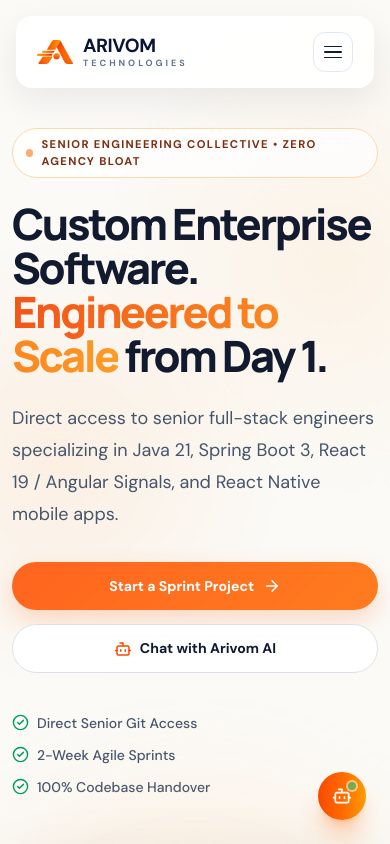
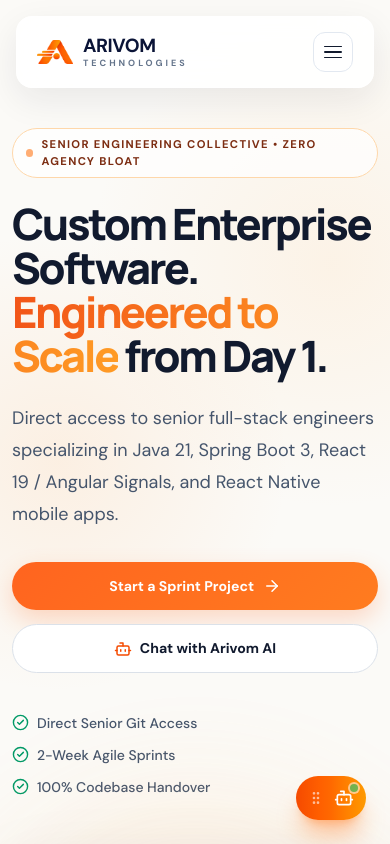
Before and after one commit to arivomtechnologies/New-Arivom-Technologies, a React (Vite) app: page / in a window 390 px wide. Shown: the top 844 px of the page. Built offline with nearby package versions, Linux system fonts and the light colour scheme.

Commit message:
feat: make AI Co-Pilot button and chat modal freely moveable and draggable across the screen

```diff
--- a/src/app/components/AiAssistantWidget.tsx
+++ b/src/app/components/AiAssistantWidget.tsx
@@ -1,6 +1,7 @@
 import { useEffect, useRef, useState } from 'react'
 import {
   Bot,
+  GripVertical,
   MessageSquare,
   Send,
   Sparkles,
@@ -39,6 +40,214 @@ export function AiAssistantWidget() {
   ])
 
   const messagesEndRef = useRef<HTMLDivElement>(null)
+
+  // 1. Moveable Floating Launcher State & Ref
+  const launcherRef = useRef<HTMLDivElement>(null)
+  const [launcherPos, setLauncherPos] = useState<{ x: number; y: number } | null>(() => {
+    if (typeof window !== 'undefined') {
+      try {
+        const saved = localStorage.getItem('arivom_ai_launcher_pos')
+        if (saved) {
+          const parsed = JSON.parse(saved)
+          if (typeof parsed.x === 'number' && typeof parsed.y === 'number') {
+            return parsed
+          }
+        }
+      } catch {}
+    }
+    return null
+  })
+  const [isDraggingLauncher, setIsDraggingLauncher] = useState(false)
+  const launcherDragRef = useRef<{
+    startX: number
+    startY: number
+    originX: number
+    originY: number
+    hasMoved: boolean
+  } | null>(null)
+
+  // 2. Moveable Modal Drawer State & Ref
+  const modalRef = useRef<HTMLDivElement>(null)
+  const [modalPos, setModalPos] = useState<{ x: number; y: number } | null>(null)
+  const [isDraggingModal, setIsDraggingModal] = useState(false)
+  const modalDragRef = useRef<{
+    startX: number
+    startY: number
+    originX: number
+    originY: number
+    hasMoved: boolean
+  } | null>(null)
+
+  // Clamping helpers
+  const clampLauncher = (x: number, y: number) => {
+    const pad = 12
+    const w = launcherRef.current?.offsetWidth || 220
+    const h = launcherRef.current?.offsetHeight || 56
+    const maxX = Math.max(pad, window.innerWidth - w - pad)
+    const maxY = Math.max(pad, window.innerHeight - h - pad)
+    return {
+      x: Math.min(Math.max(pad, x), maxX),
+      y: Math.min(Math.max(pad, y), maxY),
+    }
+  }
+
+  const clampModal = (x: number, y: number) => {
+    const pad = 8
+    const w = modalRef.current?.offsetWidth || 380
+    const h = modalRef.current?.offsetHeight || 580
+    const maxX = Math.max(pad, window.innerWidth - w - pad)
+    const maxY = Math.max(pad, window.innerHeight - h - pad)
+    return {
+      x: Math.min(Math.max(pad, x), maxX),
+      y: Math.min(Math.max(pad, y), maxY),
+    }
+  }
+
+  // Handle window resize so widgets never get pushed off-screen
+  useEffect(() => {
+    const handleResize = () => {
+      if (launcherPos) {
+        const clamped = clampLauncher(launcherPos.x, launcherPos.y)
+        if (clamped.x !== launcherPos.x || clamped.y !== launcherPos.y) {
+          setLauncherPos(clamped)
+        }
+      }
+      if (modalPos) {
+        const clamped = clampModal(modalPos.x, modalPos.y)
+        if (clamped.x !== modalPos.x || clamped.y !== modalPos.y) {
+          setModalPos(clamped)
+        }
+      }
+    }
+    window.addEventListener('resize', handleResize)
+    return () => window.removeEventListener('resize', handleResize)
+  }, [launcherPos, modalPos])
+
+  // Launcher Pointer Handlers
+  const handleLauncherPointerDown = (e: React.PointerEvent<HTMLDivElement>) => {
+    if (e.button !== 0) return
+    const rect = launcherRef.current?.getBoundingClientRect()
+    if (!rect) return
+
+    launcherDragRef.current = {
+      startX: e.clientX,
+      startY: e.clientY,
+      originX: rect.left,
+      originY: rect.top,
+      hasMoved: false,
+    }
+
+    try {
+      e.currentTarget.setPointerCapture(e.pointerId)
+    } catch {}
+    setIsDraggingLauncher(true)
+  }
+
+  const handleLauncherPointerMove = (e: React.PointerEvent<HTMLDivElement>) => {
+    if (!launcherDragRef.current) return
+    const deltaX = e.clientX - launcherDragRef.current.startX
+    const deltaY = e.clientY - launcherDragRef.current.startY
+
+    if (!launcherDragRef.current.hasMoved && Math.hypot(deltaX, deltaY) > 4) {
+      launcherDragRef.current.hasMoved = true
+    }
+
+    if (launcherDragRef.current.hasMoved) {
+      const next = clampLauncher(
+        launcherDragRef.current.originX + deltaX,
+        launcherDragRef.current.originY + deltaY
+      )
+      setLauncherPos(next)
+    }
+  }
+
+  const handleLauncherPointerUp = (e: React.PointerEvent<HTMLDivElement>) => {
+    if (!launcherDragRef.current) return
+    try {
+      e.currentTarget.releasePointerCapture(e.pointerId)
+    } catch {}
+
+    const moved = launcherDragRef.current.hasMoved
+    launcherDragRef.current = null
+    setIsDraggingLauncher(false)
+
+    if (moved) {
+      if (launcherPos) {
+        try {
+          localStorage.setItem('arivom_ai_launcher_pos', JSON.stringify(launcherPos))
+        } catch {}
+      }
+    } else {
+      setIsOpen(true)
+    }
+  }
+
+  const handleLauncherPointerCancel = (e: React.PointerEvent<HTMLDivElement>) => {
+    if (!launcherDragRef.current) return
+    try {
+      e.currentTarget.releasePointerCapture(e.pointerId)
+    } catch {}
+    launcherDragRef.current = null
+    setIsDraggingLauncher(false)
+  }
+
+  // Modal Header Pointer Handlers
+  const handleModalHeaderPointerDown = (e: React.PointerEvent<HTMLDivElement>) => {
+    if (e.button !== 0) return
+    if ((e.target as HTMLElement).closest('button')) return
+
+    const rect = modalRef.current?.getBoundingClientRect()
+    if (!rect) return
+
+    modalDragRef.current = {
+      startX: e.clientX,
+      startY: e.clientY,
+      originX: rect.left,
+      originY: rect.top,
+      hasMoved: false,
+    }
+
+    try {
+      e.currentTarget.setPointerCapture(e.pointerId)
+    } catch {}
+    setIsDraggingModal(true)
+  }
+
+  const handleModalHeaderPointerMove = (e: React.PointerEvent<HTMLDivElement>) => {
+    if (!modalDragRef.current) return
+    const deltaX = e.clientX - modalDragRef.current.startX
+    const deltaY = e.clientY - modalDragRef.current.startY
+
+    if (!modalDragRef.current.hasMoved && Math.hypot(deltaX, deltaY) > 4) {
+      modalDragRef.current.hasMoved = true
+    }
+
+    if (modalDragRef.current.hasMoved) {
+      const next = clampModal(
+        modalDragRef.current.originX + deltaX,
+        modalDragRef.current.originY + deltaY
+      )
+      setModalPos(next)
+    }
+  }
+
+  const handleModalHeaderPointerUp = (e: React.PointerEvent<HTMLDivElement>) => {
+    if (!modalDragRef.current) return
+    try {
+      e.currentTarget.releasePointerCapture(e.pointerId)
+    } catch {}
+    modalDragRef.current = null
+    setIsDraggingModal(false)
+  }
+
+  const handleModalHeaderPointerCancel = (e: React.PointerEvent<HTMLDivElement>) => {
+    if (!modalDragRef.current) return
+    try {
+      e.currentTarget.releasePointerCapture(e.pointerId)
+    } catch {}
+    modalDragRef.current = null
+    setIsDraggingModal(false)
+  }
 
   useEffect(() => {
     const handleOpen = (e: Event) => {
@@ -113,32 +322,95 @@ export function AiAssistantWidget() {
 
   return (
     <>
-      {/* Floating Launcher Button */}
-      <div className="fixed bottom-6 right-6 z-50">
-        {!isOpen ? (
-          <button
-            type="button"
-            onClick={() => setIsOpen(true)}
-            aria-label="Open AI Assistant"
-            className="group flex items-center gap-2.5 rounded-full bg-gradient-to-r from-orange-600 via-orange-500 to-amber-500 p-3.5 sm:px-5 sm:py-3.5 text-white shadow-xl shadow-orange-500/30 transition-all duration-300 hover:scale-105 hover:shadow-orange-500/40 cursor-pointer active:scale-95"
+      {/* Floating Launcher Button (Moveable anywhere on screen) */}
+      {!isOpen && (
+        <div
+          ref={launcherRef}
+          onPointerDown={handleLauncherPointerDown}
+          onPointerMove={handleLauncherPointerMove}
+          onPointerUp={handleLauncherPointerUp}
+          onPointerCancel={handleLauncherPointerCancel}
+          style={{
+            position: 'fixed',
+            left: launcherPos ? `${launcherPos.x}px` : undefined,
+            top: launcherPos ? `${launcherPos.y}px` : undefined,
+            right: launcherPos ? undefined : '1.5rem',
+            bottom: launcherPos ? undefined : '1.5rem',
+            touchAction: 'none',
+            zIndex: 9999,
+          }}
+          className={`select-none ${isDraggingLauncher ? 'cursor-grabbing' : 'cursor-grab'}`}
+        >
+          <div
+            role="button"
+            tabIndex={0}
+            aria-label="Open AI Assistant (Drag to reposition)"
+            title="Drag to move anywhere • Click to open"
+            onKeyDown={(e) => {
+              if (e.key === 'Enter' || e.key === ' ') {
+                e.preventDefault()
+                setIsOpen(true)
+              }
+            }}
+            className={`group flex items-center gap-2.5 rounded-full bg-gradient-to-r from-orange-600 via-orange-500 to-amber-500 p-3 sm:px-4.5 sm:py-3.5 text-white shadow-xl shadow-orange-500/35 active:scale-95 transition-all select-none touch-none ${
+              isDraggingLauncher
+                ? 'scale-105 shadow-2xl shadow-orange-500/50 ring-4 ring-orange-400/40 !transition-none'
+                : 'hover:scale-105 hover:shadow-orange-500/45'
+            }`}
           >
-            <span className="relative flex h-5 w-5 items-center justify-center">
+            {/* Grip Handle Indicator */}
+            <span className="text-white/60 group-hover:text-white transition-colors flex items-center shrink-0">
+              <GripVertical size={16} />
+            </span>
+
+            {/* Robot Icon with Online Pulsing Indicator */}
+            <span className="relative flex h-5 w-5 items-center justify-center shrink-0">
               <Bot size={20} className="transition-transform group-hover:rotate-12" />
               <span className="absolute -top-1 -right-1 h-2 w-2 rounded-full bg-emerald-400 ring-2 ring-white animate-pulse" />
             </span>
-            <span className="hidden sm:inline font-bold text-xs tracking-wider uppercase font-mono">
+
+            {/* Label */}
+            <span className="hidden sm:inline font-bold text-xs tracking-wider uppercase font-mono whitespace-nowrap pr-1">
               Arivom AI Co-Pilot
             </span>
-          </button>
-        ) : null}
-      </div>
+          </div>
+        </div>
+      )}
 
-      {/* Slide-in Modal Drawer */}
+      {/* Slide-in Modal Drawer (Moveable via Header) */}
       {isOpen && (
-        <div className="fixed bottom-4 right-4 z-50 flex h-[580px] w-[calc(100vw-2rem)] max-w-[420px] flex-col overflow-hidden rounded-3xl border border-slate-200/80 bg-white/95 shadow-2xl backdrop-blur-xl animate-in fade-in zoom-in-95 duration-200">
+        <div
+          ref={modalRef}
+          style={{
+            position: 'fixed',
+            left: modalPos
+              ? `${modalPos.x}px`
+              : launcherPos && launcherPos.x < window.innerWidth / 2
+              ? `${Math.max(16, launcherPos.x)}px`
+              : undefined,
+            top: modalPos ? `${modalPos.y}px` : undefined,
+            right: modalPos
+              ? undefined
+              : launcherPos && launcherPos.x < window.innerWidth / 2
+              ? undefined
+              : '1rem',
+            bottom: modalPos ? undefined : '1rem',
+            zIndex: 9999,
+          }}
+          className={`flex h-[580px] w-[calc(100vw-2rem)] max-w-[420px] flex-col overflow-hidden rounded-3xl border border-slate-200/80 bg-white/95 shadow-2xl backdrop-blur-xl animate-in fade-in zoom-in-95 duration-200 ${
+            isDraggingModal ? 'ring-2 ring-orange-400/50 select-none' : ''
+          }`}
+        >
 
-          {/* Header */}
-          <div className="flex items-center justify-between border-b border-slate-100 bg-[#111a2e] px-5 py-4 text-white">
+          {/* Header - Drag Handle */}
+          <div
+            onPointerDown={handleModalHeaderPointerDown}
+            onPointerMove={handleModalHeaderPointerMove}
+            onPointerUp={handleModalHeaderPointerUp}
+            onPointerCancel={handleModalHeaderPointerCancel}
+            title="Drag header to move chat window"
+            className="flex items-center justify-between border-b border-slate-100 bg-[#111a2e] px-5 py-4 text-white cursor-grab active:cursor-grabbing select-none touch-none"
+          >
             <div className="flex items-center gap-3">
               <div className="relative grid h-10 w-10 place-items-center rounded-xl bg-gradient-to-tr from-orange-600 to-amber-500 text-white shadow-md">
                 <Sparkles size={18} />
@@ -160,17 +432,23 @@ export function AiAssistantWidget() {
             <div className="flex items-center gap-1">
               <button
                 type="button"
-                onClick={clearChat}
+                onClick={(e) => {
+                  e.stopPropagation()
+                  clearChat()
+                }}
                 title="Clear chat history"
-                className="rounded-lg p-1.5 text-slate-400 hover:bg-white/10 hover:text-white transition"
+                className="rounded-lg p-1.5 text-slate-400 hover:bg-white/10 hover:text-white transition cursor-pointer"
               >
                 <Trash2 size={16} />
               </button>
               <button
                 type="button"
-                onClick={() => setIsOpen(false)}
+                onClick={(e) => {
+                  e.stopPropagation()
+                  setIsOpen(false)
+                }}
                 title="Close chat"
-                className="rounded-lg p-1.5 text-slate-400 hover:bg-white/10 hover:text-white transition"
+                className="rounded-lg p-1.5 text-slate-400 hover:bg-white/10 hover:text-white transition cursor-pointer"
               >
                 <X size={18} />
               </button>
```
